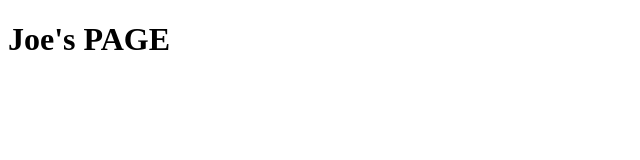
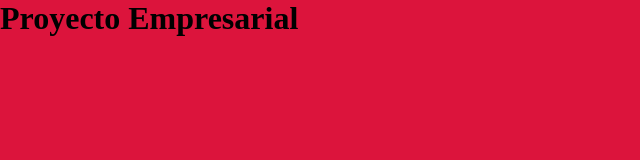
Before and after one commit to joel7fold/CursoGit, a plain HTML site: page index.html in a window 1280 px wide. Shown: the whole page, without its empty margins (0-640 px from the left). Drawn offline with Linux system fonts and the light colour scheme.

Commit message:
parrafo y color de fondo

```diff
--- /dev/null
+++ b/css/estilos.css
@@ -0,0 +1,8 @@
+*{
+    margin:0;
+    padding:0;
+}
+
+body{
+    background-color: crimson;
+}
--- a/index.html
+++ b/index.html
@@ -3,9 +3,10 @@
 <head>
     <meta charset="UTF-8">
     <meta name="viewport" content="width=device-width, initial-scale=1.0">
+    <link rel="stylesheet" href="css/estilos.css">
     <title>Prueba</title>
 </head>
 <body>
-    <h1>Joe's PAGE</h1>
+    <h1>Proyecto Empresarial</h1>
 </body>
 </html>
--- /dev/null
+++ b/js/main.js
@@ -0,0 +1,4 @@
+
+console.log("pito")
+
+document.addEventListener("DOMContentLoaded",()=> alert("pito"))
```
